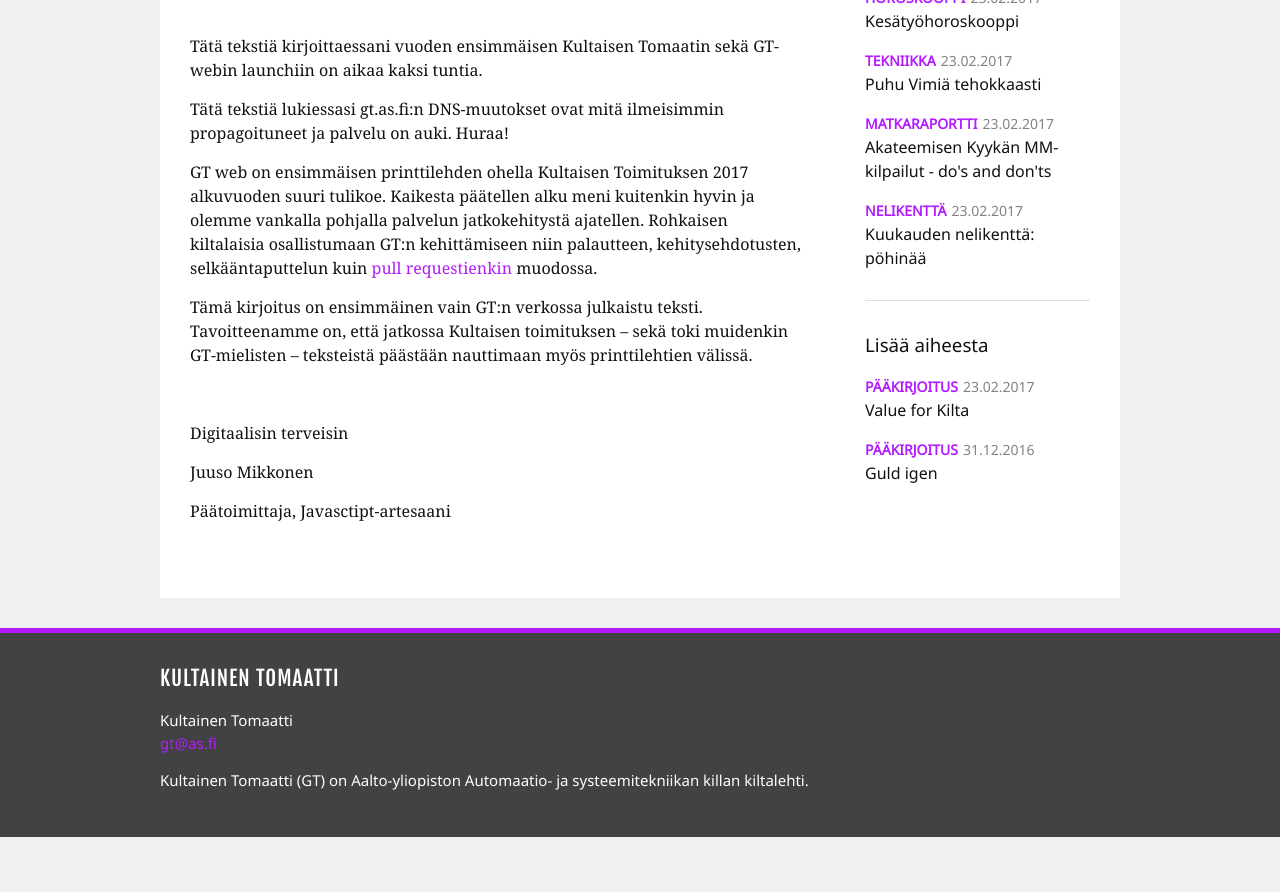
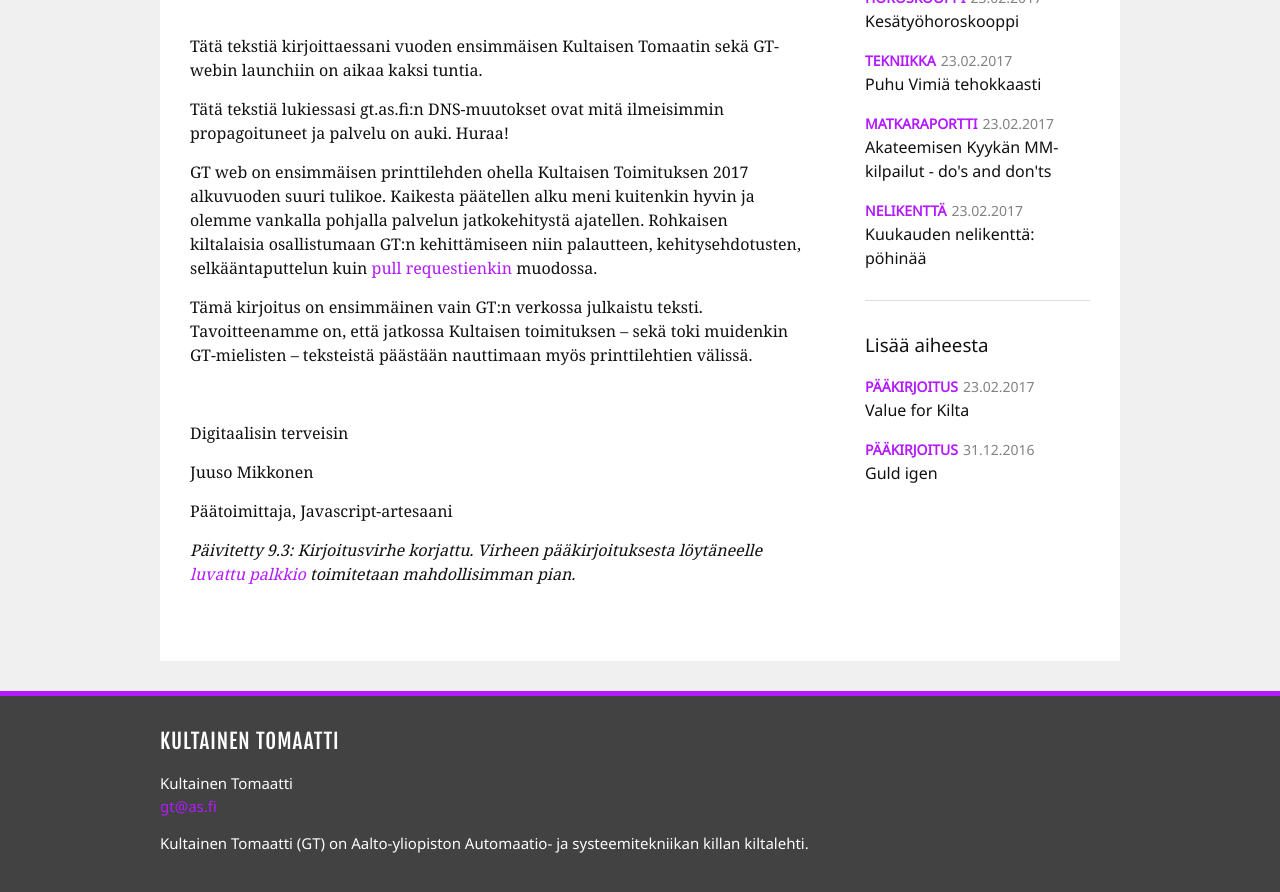
Before and after one commit to AS-kilta/gt-web, a Jekyll site: the page built from _posts/2017-02-24-tervetuloa-gt-webiin.md, in a window 1280 px wide and 900 px high, scrolled down 799 px. Shown: the top 892 px of the window. Built offline with Jekyll 4.4.1, drawn with Linux system fonts in a browser that asks for light colours; before the commit the page ends 1636 px from its top, so only the background shows below that.

Commit message:
Add minor updates to posts

```diff
--- a/_posts/2017-02-24-tervetuloa-gt-webiin.md
+++ b/_posts/2017-02-24-tervetuloa-gt-webiin.md
@@ -23,4 +23,7 @@
 
 Juuso Mikkonen
 
-Päätoimittaja, Javasctipt-artesaani
+Päätoimittaja, Javascript-artesaani
+
+
+*Päivitetty 9.3: Kirjoitusvirhe korjattu. Virheen pääkirjoituksesta löytäneelle [luvattu palkkio](http://gt.as.fi/p%C3%A4%C3%A4kirjoitus/2016/12/31/guld-igen.html) toimitetaan mahdollisimman pian.*
```
Also changed, not shown: _posts/2016-12-31-guld-igen.md (+2 -1 lines).
